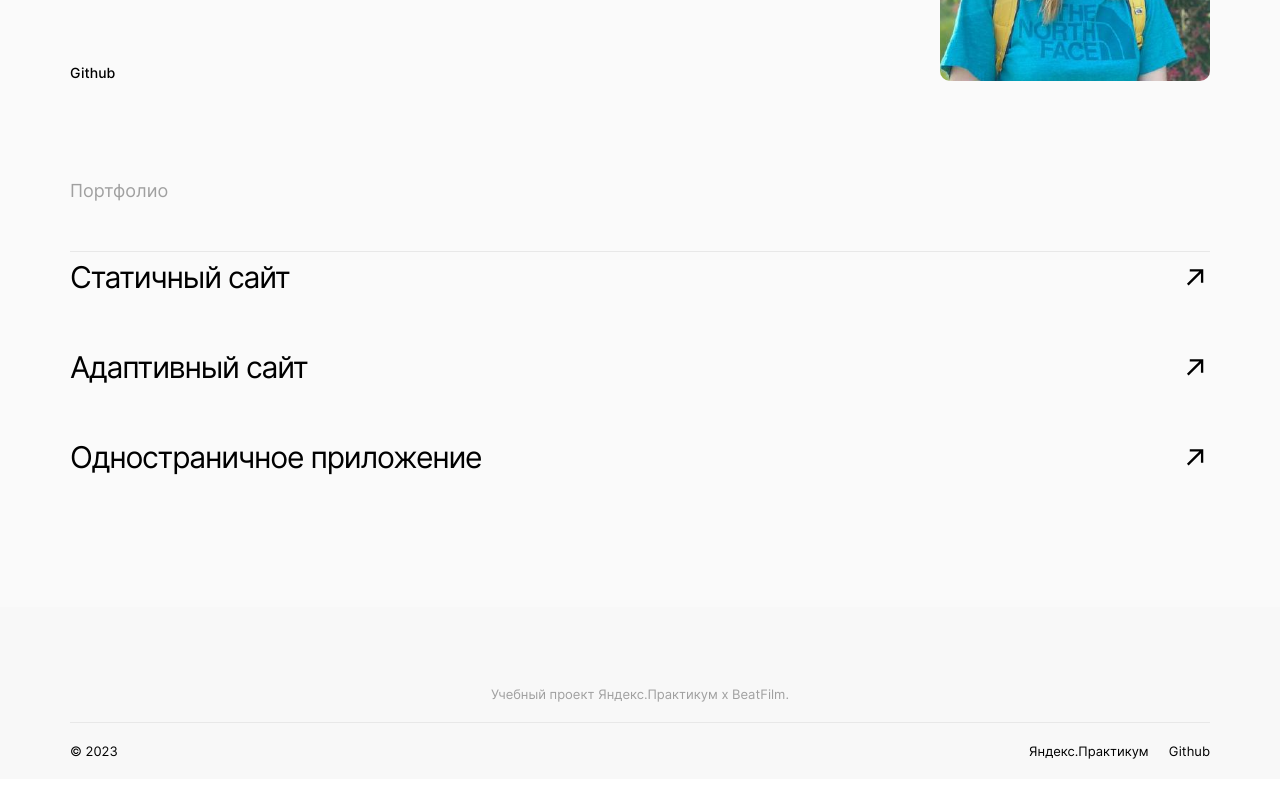
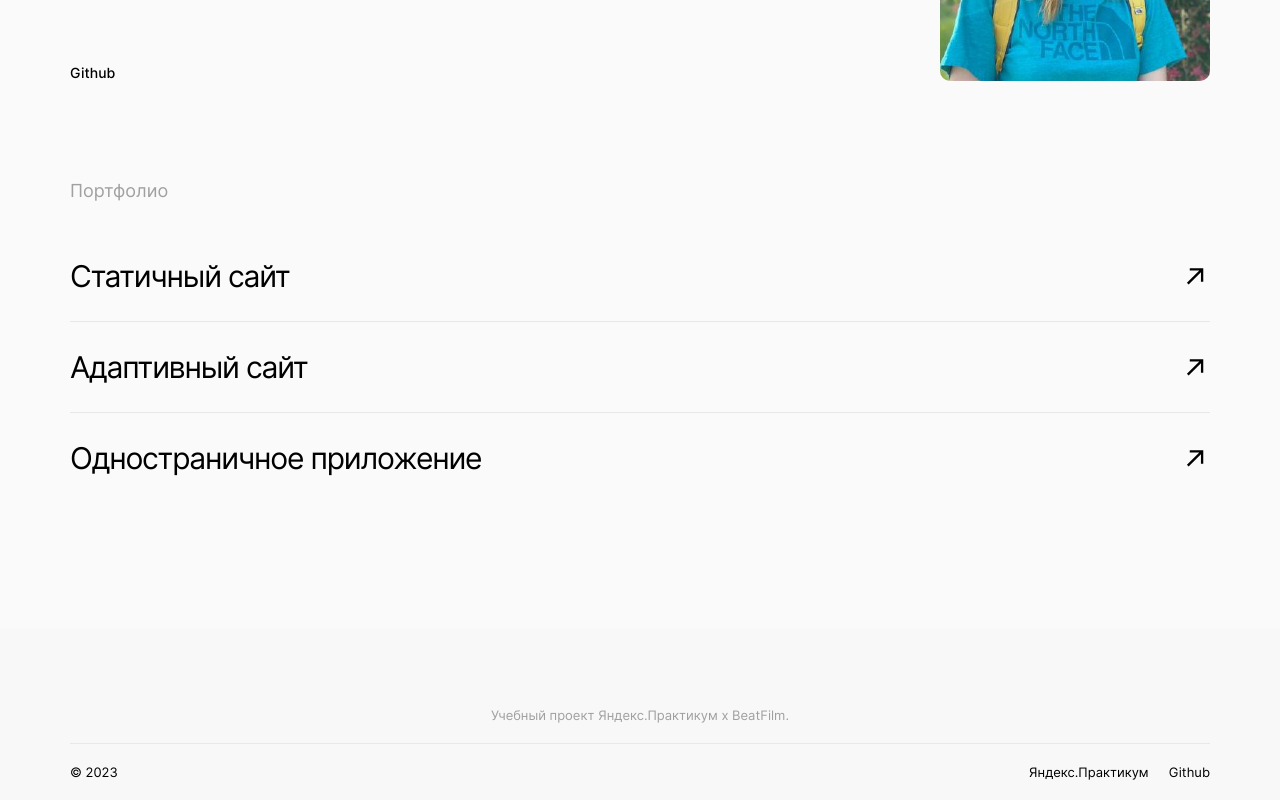
Before and after one commit to e-zotova/movies-explorer-frontend, a React (Create React App) app: page / in a window 1280 px wide. Shown: the part 2371-3171 px from the top of the page. Before the commit the page ends 3150 px from the top, so only its background shows below. Built offline with nearby package versions, Linux system fonts and the light colour scheme.

Commit message:
fix: dividing-line for portfolio

```diff
--- a/src/components/Main/Portfolio/Portfolio.css
+++ b/src/components/Main/Portfolio/Portfolio.css
@@ -10,14 +10,13 @@
   font-size: 18px;
   font-weight: 400;
   line-height: 20px;
-  border-bottom: 1px solid #e8e8e8;
 }
 
 .portfolio__list {
   display: flex;
   flex-direction: column;
   list-style: none;
-  gap: 40px;
+  gap: 20px;
   margin: 0;
   padding: 0;
 }
@@ -30,9 +29,18 @@
   font-weight: 400;
   line-height: 50px;
   letter-spacing: -0.04em;
+  margin-bottom: 20px;
 }
 
 .portfolio__link {
+  border-bottom: 1px solid #e8e8e8;
+}
+
+.portfolio__link:last-of-type {
+  border-bottom: none;
+}
+
+.portfolio__icon {
   width: 30px;
   height: 30px;
   background: no-repeat center url(../../../images/up-arrow.svg);
@@ -64,7 +72,7 @@
     line-height: 28px;
   }
 
-  .portfolio__link {
+  .portfolio__icon {
     width: 10px;
     height: 10px;
     background-size: cover;
--- a/src/components/Main/Portfolio/Portfolio.js
+++ b/src/components/Main/Portfolio/Portfolio.js
@@ -5,7 +5,7 @@ function Portfolio() {
     <section className="portfolio">
       <h2 className="portfolio__header">Портфолио</h2>
       <ul className="portfolio__list">
-        <li>
+        <li className="portfolio__link">
           <a
             href="https://github.com/e-zotova/how-to-learn"
             target="_blank"
@@ -13,10 +13,10 @@ function Portfolio() {
             className="button portfolio__site"
           >
             Статичный сайт
-            <div className="portfolio__link"></div>
+            <div className="portfolio__icon"></div>
           </a>
         </li>
-        <li>
+        <li className="portfolio__link">
           <a
             href="https://github.com/e-zotova/russian-travel"
             target="_blank"
@@ -24,10 +24,10 @@ function Portfolio() {
             className="button portfolio__site"
           >
             Адаптивный сайт
-            <div className="portfolio__link"></div>
+            <div className="portfolio__icon"></div>
           </a>
         </li>
-        <li>
+        <li className="portfolio__link">
           <a
             href="https://github.com/e-zotova/react-mesto-api-full-gha"
             target="_blank"
@@ -35,7 +35,7 @@ function Portfolio() {
             className="button portfolio__site"
           >
             Одностраничное приложение
-            <div className="portfolio__link"></div>
+            <div className="portfolio__icon"></div>
           </a>
         </li>
       </ul>
```
